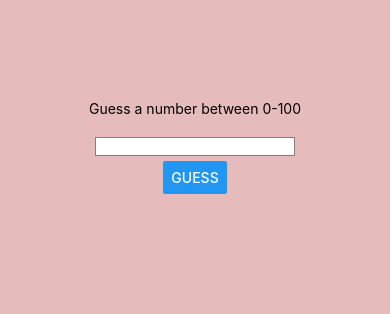
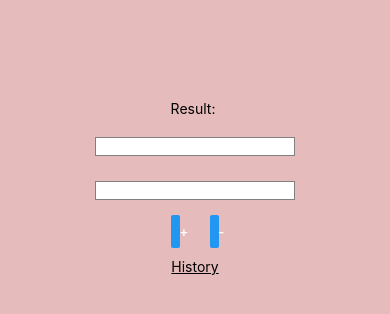
Before and after one commit to jonneaspinen/Mobiiliohjelmointi, a React Native app: screen / in a window 390 px wide. Shown: the top 314 px of the page. Built offline with nearby package versions, Linux system fonts and the light colour scheme.

Commit message:
updated Calculator to have history

```diff
--- a/App.js
+++ b/App.js
@@ -3,6 +3,6 @@ import NumberGuess from "./NumberGuess";
 
 export default function App() {
   return (
-    <NumberGuess></NumberGuess>
+    <Calculator></Calculator>
   );
 }
--- a/Calculator.js
+++ b/Calculator.js
@@ -1,5 +1,5 @@
 import React, { useState } from 'react';
-import { StyleSheet, Text, Button, TextInput, View } from 'react-native';
+import { StyleSheet, Text, Button, TextInput, View, FlatList } from 'react-native';
 import { StatusBar } from 'expo-status-bar';
 
 export default function Calculator() {
@@ -16,15 +16,21 @@ export default function Calculator() {
     switch (operator) {
       case 'add':
         setResult(number1 + number2);
+        setData([...data,
+        { key: `${number1} + ${number2} = ${number1 + number2}` }]);
         break;
       case 'subtract':
         setResult(number1 - number2);
+        setData([...data,
+        { key: `${number1} - ${number2} = ${number1 - number2}` }]);
         break;
     }
-      // tyhjennetään ruudut seuraavaa laskua varten
+
     setNum1('');
     setNum2('');
   }
+
+  const [data, setData] = useState([]);
 
   return (
     <View style={styles.container}>
@@ -53,7 +59,15 @@ export default function Calculator() {
           />
         </View>
       </View>
-        <StatusBar hidden={true}/>
+      <Text style={styles.title}>History</Text>
+      <FlatList
+        data={data}
+        renderItem={({ item }) =>
+          <Text>{item.key}</Text>
+        }
+        keyExtractor={(item, index) => index}
+      />
+      <StatusBar hidden={true} />
     </View>
   );
 }
@@ -81,5 +95,8 @@ export default function Calculator() {
   button: {
     width: '10%',
     margin: 10
+  },
+  title: {
+    textDecorationLine: 'underline',
   }
 });
```
Lines whose indentation alone changed are shown as unchanged.
